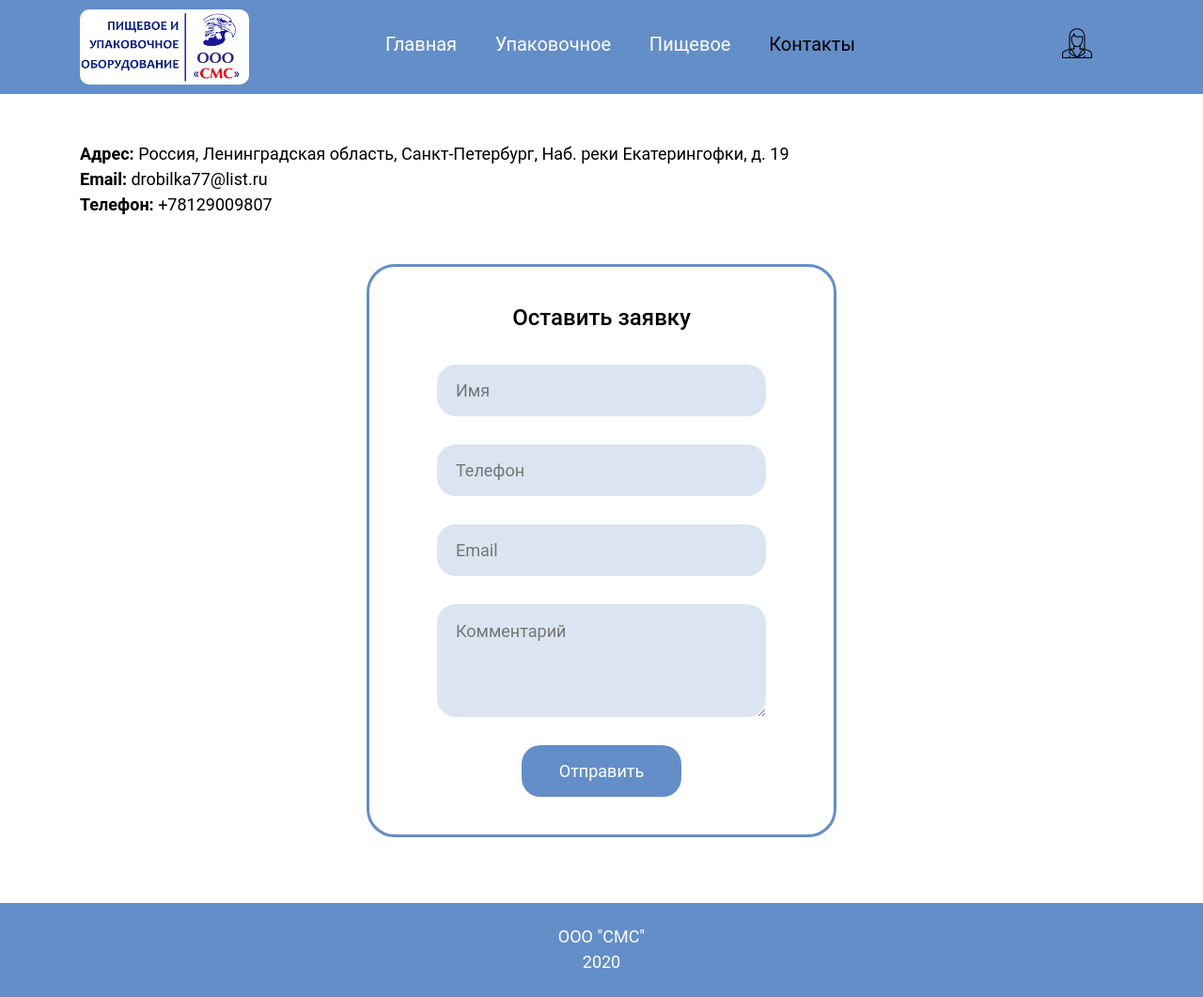
After one commit to hm-1q84/diploma, a PHP site: page /contacts.php in a window 1280 px wide. The commit adds this page. Shown: the whole page at 94% size. Run offline with PHP 8.4, Linux system fonts and the light colour scheme.

Commit message:
contacts

```diff
--- /dev/null
+++ b/contacts.php
@@ -0,0 +1,46 @@
+<!DOCTYPE html>
+<html lang="ru">
+<head>
+    <meta charset="UTF-8">
+    <meta name="viewport" content="width=device-width, initial-scale=1.0">
+    <title>Контакты</title>
+    <meta http-equiv="X-UA-Compatible" content="IE=edge">
+    <link rel="stylesheet" href="https://stackpath.bootstrapcdn.com/bootstrap/4.5.2/css/bootstrap.min.css" integrity="sha384-JcKb8q3iqJ61gNV9KGb8thSsNjpSL0n8PARn9HuZOnIxN0hoP+VmmDGMN5t9UJ0Z" crossorigin="anonymous">
+    <link rel="stylesheet" href="css/main.css">
+    <link rel="stylesheet" href="css/contacts.css">
+</head>
+<body>
+
+    <?php include 'header.php' ?> <!-- dynamic header connection -->
+
+    <main>
+        <div class="container">
+            <!-- map -->
+            <script type="text/javascript" charset="utf-8" async src="https://api-maps.yandex.ru/services/constructor/1.0/js/?um=constructor%3Ae0aa2ba1d5236d38977621bf15898aee6f09b65526d9254b0fdd33d623d938ce&amp;width=100%&amp;height=500&amp;lang=ru_RU&amp;scroll=false"></script>
+            <div class="contacts">
+                <p class="contacts__info">
+                    <b>Адрес:</b>
+                    Россия, Ленинградская область, Санкт-Петербург, Наб. реки Екатерингофки, д. 19
+                </p>
+                <p class="contacts__info">
+                    <b>Email:</b>
+                    drobilka77@list.ru
+                </p>
+                <p class="contacts__info">
+                    <b>Телефон:</b>
+                    +78129009807
+                </p>
+            </div>
+            <?php include 'form_request.php' ?>
+        </div> <!-- container  -->
+    </main>
+
+    <?php include 'footer.php'; ?>     <!-- dynamic footer connection -->
+
+    <script> //script changing color of the current page link in header menu
+        var cur = document.getElementsByTagName("a")[3];
+        cur.classList.add("nav");
+    </script>
+
+</body>
+</html>
--- /dev/null
+++ b/css/contacts.css
@@ -0,0 +1,4 @@
+.contacts {
+    margin: 5rem 0;
+    font-size: 1.8rem;
+}
--- a/food.php
+++ b/food.php
@@ -7,7 +7,6 @@
     <meta http-equiv="X-UA-Compatible" content="IE=edge">
     <link rel="stylesheet" href="https://stackpath.bootstrapcdn.com/bootstrap/4.5.2/css/bootstrap.min.css" integrity="sha384-JcKb8q3iqJ61gNV9KGb8thSsNjpSL0n8PARn9HuZOnIxN0hoP+VmmDGMN5t9UJ0Z" crossorigin="anonymous">
     <link rel="stylesheet" href="css/main.css">
-    <link rel="stylesheet" href="css/food.css">
 </head>
 <body>
 
@@ -175,10 +174,11 @@
                     </div>
                 </div>
             </div>
+            <?php include 'form_request.php' ?> <!-- dynamic form connection -->
         </div> <!-- container  -->
     </main>
 
-    <?php include("footer.php"); ?>     <!-- dynamic footer connection -->
+    <?php include 'footer.php'; ?>     <!-- dynamic footer connection -->
 
     <script> //script changing color of the current page link in header menu
         var cur = document.getElementsByTagName("a")[2];
--- /dev/null
+++ b/form_request.php
@@ -0,0 +1,12 @@
+<div class="row">
+    <div class="col-lg-6 offset-lg-3">
+        <form action="#" class="form form_request mx-auto">
+            <h3 class="form__header">Оставить заявку</h3>
+            <input class="form__input" type="text" placeholder="Имя">
+            <input class="form__input" type="text" placeholder="Телефон">
+            <input class="form__input" type="email" placeholder="Email">
+            <textarea class="form__input form__textarea" cols="30" rows="5" placeholder="Комментарий"></textarea>
+            <input class="form__btn" type="submit" value="Отправить">
+        </form>
+    </div>
+</div>
--- a/header.php
+++ b/header.php
@@ -9,7 +9,7 @@
                         <li><a href="index.php" class="header__menu-link">Главная</a></li>
                         <li><a href="packing.php" class="header__menu-link">Упаковочное</a></li>
                         <li><a href="food.php" class="header__menu-link">Пищевое</a></li>
-                        <li><a href="#" class="header__menu-link">Контакты</a></li>
+                        <li><a href="contacts.php" class="header__menu-link">Контакты</a></li>
                     </menu>
                 </div>
                 <div class="col-lg-1 offset-lg-2">
```
Also changed, not shown: packing.php (+1 -13 lines).
